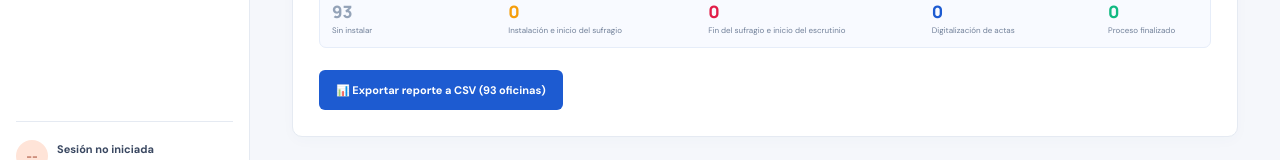
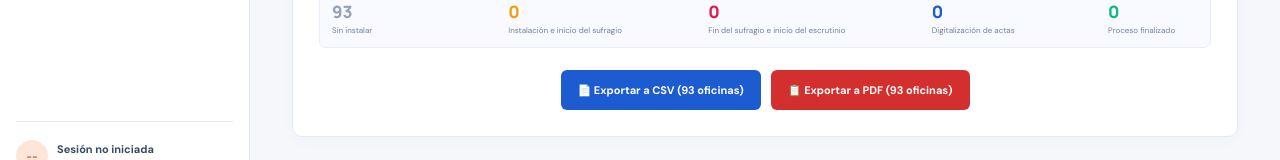
Before and after one commit to CristianRC77/App.CNE_Seguimiento, a React (Vite) app: page / in a window 1280 px wide. Both pictures are taken after a click on the button "📄 Reportes". Shown: the part 608-768 px from the top of the page. Built offline with nearby package versions, Linux system fonts and the light colour scheme; no server answers.

Commit message:
Add PDF export feature with institutional header design and CSV/PDF export buttons

```diff
--- a/package.json
+++ b/package.json
@@ -17,6 +17,7 @@
     "exceljs": "^4.4.0",
     "express": "^5.1.0",
     "jsonwebtoken": "^9.0.2",
+    "jspdf": "^4.2.1",
     "mongodb": "^7.8.0",
     "react": "^19.3.1",
     "react-dom": "^19.3.1",
--- a/src/App.jsx
+++ b/src/App.jsx
@@ -22,6 +22,7 @@ import {
   isTokenExpiringsoon,
 } from './assets/data/authService';
 import { exportOfficesToCSV } from './assets/utils/exportUtils';
+import { exportOfficesToPDF } from './assets/utils/exportToPDF';
 import Sidebar from './assets/components/Sidebar';
 import LoginModal from './assets/components/LoginModal';
 import DashboardHeader from './assets/components/DashboardHeader';
@@ -1161,13 +1162,23 @@ export default function App() {
                 ))}
               </div>
 
+              <div style={{ display: 'flex', gap: '10px', justifyContent: 'center', marginTop: '20px' }}>
                 <button
                   className="export-btn-large"
                   onClick={() => exportOfficesToCSV(reportOffices)}
                   disabled={!reportOffices.length}
                 >
-                📊 Exportar reporte a CSV ({reportOffices.length} oficinas)
+                  📄 Exportar a CSV ({reportOffices.length} oficinas)
                 </button>
+                <button
+                  className="export-btn-large"
+                  onClick={() => exportOfficesToPDF(reportOffices)}
+                  disabled={!reportOffices.length}
+                  style={{ backgroundColor: '#d32f2f' }}
+                >
+                  📋 Exportar a PDF ({reportOffices.length} oficinas)
+                </button>
+              </div>
             </div>
           )}
 
--- /dev/null
+++ b/src/assets/utils/exportToPDF.js
@@ -0,0 +1,212 @@
+import { jsPDF } from 'jspdf';
+import 'jspdf-autotable';
+import { statusInfo } from '../constants/cneConstants';
+
+export const exportOfficesToPDF = (offices) => {
+  const doc = new jsPDF({
+    orientation: 'landscape',
+    unit: 'mm',
+    format: 'a4'
+  });
+
+  const pageWidth = doc.internal.pageSize.getWidth();
+  const pageHeight = doc.internal.pageSize.getHeight();
+  let currentY = 10;
+
+  // ============================================================
+  // ENCABEZADO
+  // ============================================================
+
+  // Fondo azul marino para título
+  doc.setFillColor(31, 78, 120); // Azul marino
+  doc.rect(0, currentY, pageWidth, 15, 'F');
+
+  // Logo placeholder (lado izquierdo)
+  doc.setFont('helvetica', 'bold');
+  doc.setFontSize(10);
+  doc.setTextColor(100, 100, 100);
+  doc.text('[LOGO CNE]', 15, currentY + 7, { align: 'center' });
+
+  // Título (lado derecho - en el rectángulo azul)
+  doc.setFont('helvetica', 'bold');
+  doc.setFontSize(16);
+  doc.setTextColor(255, 255, 255);
+  doc.text('CONSEJO NACIONAL ELECTORAL', pageWidth / 2, currentY + 8, { align: 'center' });
+
+  currentY += 18;
+
+  // Fondo gris para subtítulo
+  doc.setFillColor(200, 200, 200);
+  doc.rect(0, currentY, pageWidth, 10, 'F');
+
+  doc.setFont('helvetica', 'bold');
+  doc.setFontSize(11);
+  doc.setTextColor(0, 0, 0);
+  doc.text('Dirección de Procesos en el Exterior', 15, currentY + 6);
+
+  currentY += 12;
+
+  // Fecha y hora
+  const now = new Date();
+  const dateTimeStr = `${now.getDate().toString().padStart(2, '0')}/${(now.getMonth() + 1).toString().padStart(2, '0')}/${now.getFullYear()} - ${now.getHours().toString().padStart(2, '0')}:${now.getMinutes().toString().padStart(2, '0')}:${now.getSeconds().toString().padStart(2, '0')}`;
+
+  doc.setFont('helvetica', 'italic');
+  doc.setFontSize(10);
+  doc.setTextColor(0, 0, 0);
+  doc.text(`Reporte de ${dateTimeStr}`, 15, currentY);
+
+  currentY += 8;
+
+  // ============================================================
+  // TABLA DE DATOS
+  // ============================================================
+
+  const statusColumns = Object.entries(statusInfo);
+  const headers = [
+    'Circunscripción', 'País', 'Oficina Consular', 'Zona Electoral',
+    'Juntas', 'Hombres', 'Mujeres', 'Tipo',
+    ...statusColumns.map(([, info]) => info.label),
+  ];
+
+  // Preparar datos para la tabla
+  const groupedOffices = groupByCircunscripcion(offices);
+  const tableData = [];
+
+  for (const [circunscripcion, circOffices] of Object.entries(groupedOffices)) {
+    let statusCounters = statusColumns.map(() => 0);
+    let circJuntas = 0, circHombres = 0, circMujeres = 0;
+
+    // Agregar filas de oficinas
+    circOffices.forEach((office) => {
+      const statusMarks = generateStatusMarks(office, statusColumns);
+
+      circJuntas += office.juntas || 0;
+      circHombres += office.juntasMen || 0;
+      circMujeres += office.juntasWomen || 0;
+
+      statusMarks.forEach((mark, idx) => {
+        if (mark === 'X') statusCounters[idx]++;
+      });
+
+      tableData.push([
+        circunscripcion,
+        office.country || '',
+        office.name || '',
+        office.zone || '',
+        office.juntas || 0,
+        office.juntasMen || 0,
+        office.juntasWomen || 0,
+        office.type || '',
+        ...statusMarks,
+      ]);
+    });
+
+    // Fila de subtotal
+    tableData.push([
+      `Subtotal - ${circunscripcion}`,
+      '', '', '',
+      circJuntas, circHombres, circMujeres, '',
+      ...statusCounters,
+    ]);
+  }
+
+  // Fila de total general
+  let totalJuntas = 0, totalHombres = 0, totalMujeres = 0;
+  const totalStatus = statusColumns.map(() => 0);
+
+  offices.forEach((office) => {
+    totalJuntas += office.juntas || 0;
+    totalHombres += office.juntasMen || 0;
+    totalMujeres += office.juntasWomen || 0;
+
+    const currentStatus = getOfficeStatus(office);
+    const currentStatusIndex = statusColumns.findIndex(([status]) => status === currentStatus);
+
+    statusColumns.forEach((_, index) => {
+      let isX = false;
+      if (statusColumns[index][0] === 'sinEmpezar') {
+        isX = currentStatus === 'sinEmpezar';
+      } else if (currentStatus === 'finalizado' || index <= currentStatusIndex) {
+        isX = true;
+      }
+      if (isX) totalStatus[index]++;
+    });
+  });
+
+  tableData.push([
+    'TOTAL GENERAL',
+    '', '', '',
+    totalJuntas, totalHombres, totalMujeres, '',
+    ...totalStatus,
+  ]);
+
+  // Generar tabla con autoTable
+  doc.autoTable({
+    head: [headers],
+    body: tableData,
+    startY: currentY,
+    headStyles: {
+      fillColor: [31, 78, 120],
+      textColor: [255, 255, 255],
+      fontStyle: 'bold',
+      fontSize: 9,
+      halign: 'center',
+      valign: 'middle',
+    },
+    bodyStyles: {
+      fontSize: 8,
+      halign: 'center',
+      valign: 'middle',
+    },
+    alternateRowStyles: {
+      fillColor: [240, 240, 240],
+    },
+    rowPageBreak: 'avoid',
+    margin: { top: 10, right: 10, bottom: 10, left: 10 },
+    didDrawPage: (data) => {
+      // Encabezado en cada página
+      if (data.pageNumber > 1) {
+        doc.setFillColor(31, 78, 120);
+        doc.rect(0, 10, pageWidth, 12, 'F');
+        doc.setFont('helvetica', 'bold');
+        doc.setFontSize(14);
+        doc.setTextColor(255, 255, 255);
+        doc.text('CONSEJO NACIONAL ELECTORAL', pageWidth / 2, 18, { align: 'center' });
+      }
+    },
+  });
+
+  // Descargar PDF
+  doc.save(`reporte-cne-${new Date().toISOString().slice(0, 10)}.pdf`);
+};
+
+function groupByCircunscripcion(offices) {
+  return offices.reduce((acc, office) => {
+    const circunscripcion = office.circunscription || 'Sin Circunscripción';
+    if (!acc[circunscripcion]) acc[circunscripcion] = [];
+    acc[circunscripcion].push(office);
+    return acc;
+  }, {});
+}
+
+function generateStatusMarks(office, statusColumns) {
+  const currentStatus = getOfficeStatus(office);
+  const currentStatusIndex = statusColumns.findIndex(([status]) => status === currentStatus);
+
+  return statusColumns.map(([status], index) => {
+    if (status === 'sinEmpezar') {
+      return currentStatus === 'sinEmpezar' ? 'X' : '-';
+    }
+    if (currentStatus === 'finalizado' || index <= currentStatusIndex) return 'X';
+    return '-';
+  });
+}
+
+function getOfficeStatus(office) {
+  const completed = Object.values(office.milestones || {}).filter(Boolean).length;
+  if (completed >= 6) return 'finalizado';
+  if (completed === 5) return 'digitalizacion';
+  if (completed >= 3) return 'cierre';
+  if (completed === 0) return 'sinEmpezar';
+  return 'instalacion';
+}
```
Lines whose indentation alone changed are shown as unchanged.
